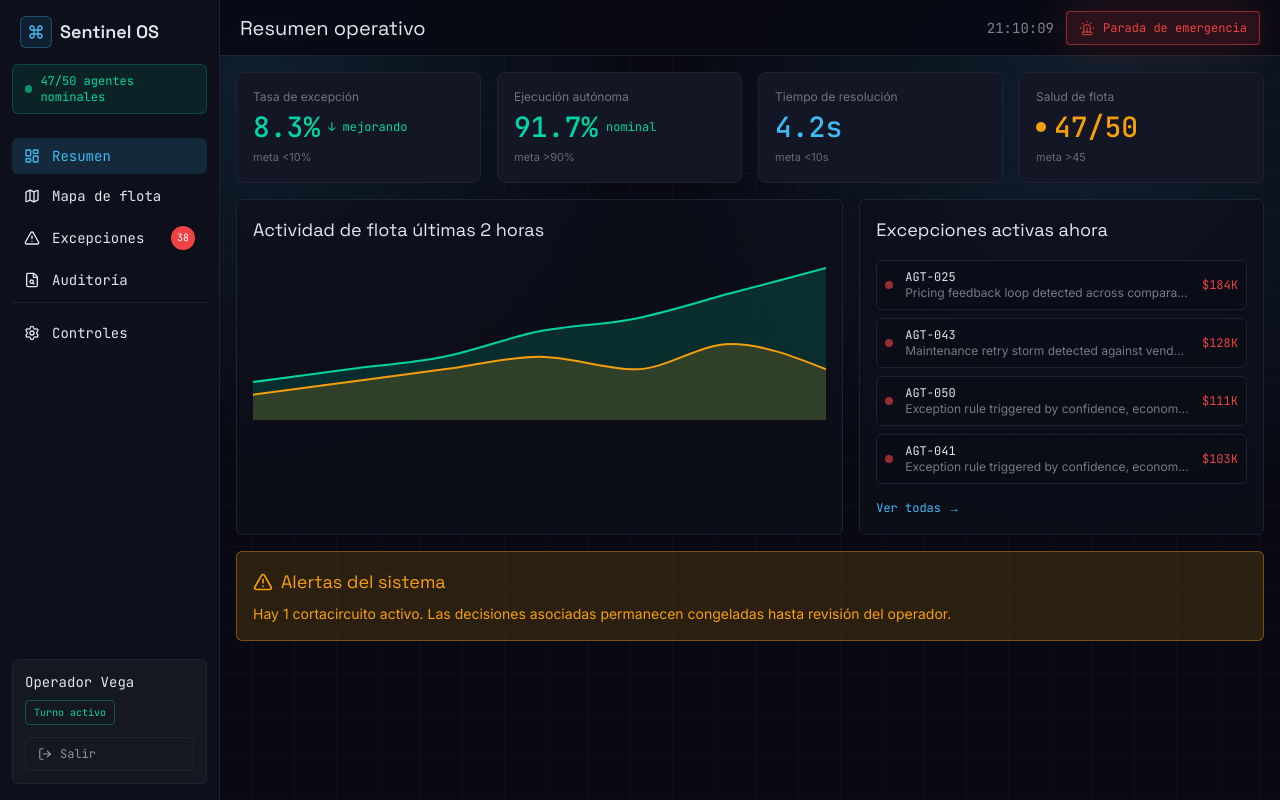
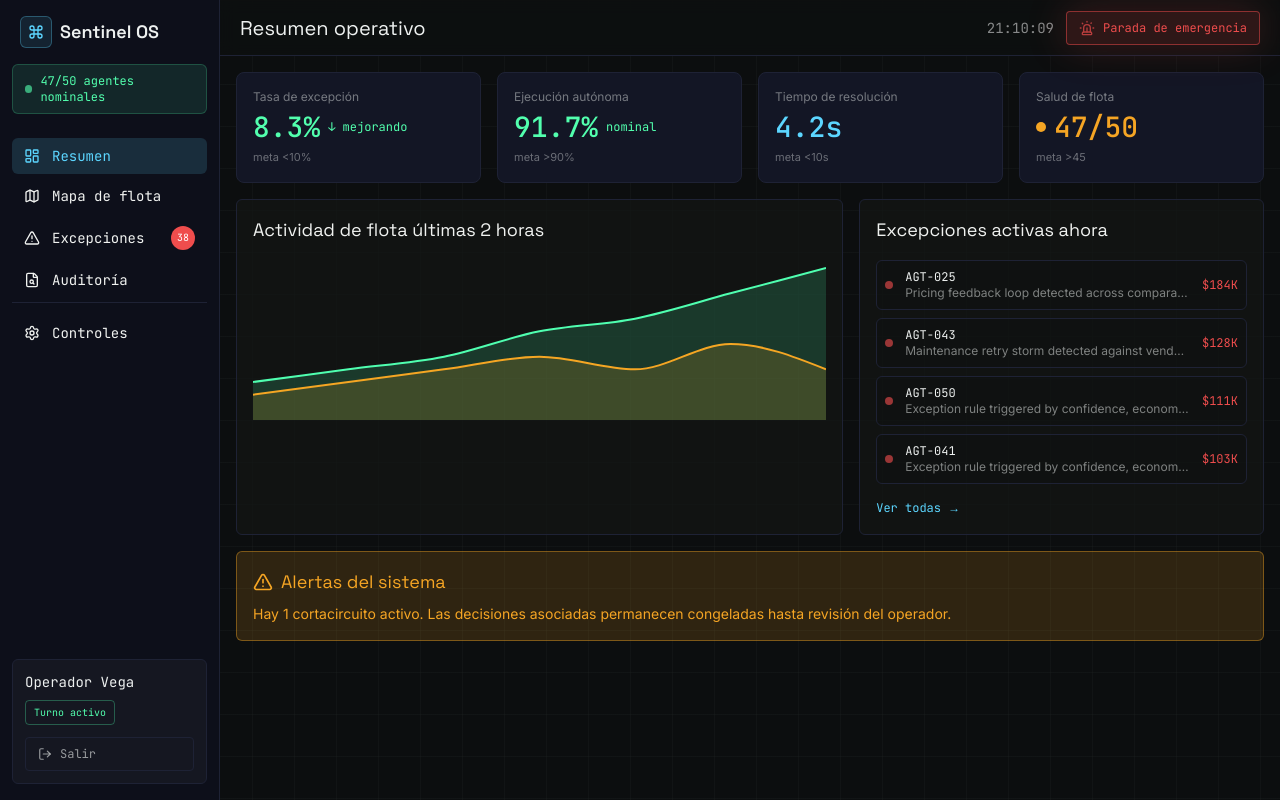
Before and after one commit to leandrodesignux-ux/Sentinel-OS, a Next.js app: page / in a window 1280 px wide. Built offline with nearby package versions, Linux system fonts and the light colour scheme.

Commit message:
Redesign visual system tokens

```diff
--- a/app/globals.css
+++ b/app/globals.css
@@ -3,57 +3,79 @@
 @tailwind utilities;
 
 :root {
-  --bg-void: #070810;
-  --bg-surface: #0D0F1A;
-  --bg-elevated: #131625;
-  --bg-border: #1E2235;
-  --status-nominal: #00D4A1;
-  --status-warning: #F59E0B;
-  --status-critical: #EF4444;
-  --status-offline: #374151;
-  --text-primary: #E2E8F0;
-  --text-secondary: #64748B;
-  --text-muted: #334155;
-  --text-accent: #38BDF8;
-  --conf-high: #00D4A1;
-  --conf-mid: #F59E0B;
-  --conf-low: #EF4444;
-  --glow-critical: 0 0 20px rgba(239, 68, 68, 0.3);
-  --glow-nominal: 0 0 12px rgba(0, 212, 161, 0.2);
-  --background: 235 39% 5%;
-  --foreground: 214 32% 91%;
-  --card: 232 33% 8%;
-  --border: 228 28% 16%;
-  --input: 228 28% 16%;
-  --ring: 199 89% 60%;
-  --primary: 199 89% 60%;
-  --secondary: 230 31% 11%;
-  --destructive: 0 84% 60%;
-  --muted: 215 28% 17%;
-  --accent: 199 89% 60%;
-  --ok: 165 100% 42%;
-  --warn: 38 92% 50%;
-  --critical: 0 84% 60%;
+  /* Fondos — escala de oscuridad */
+  --bg-void: #080909;
+  --bg-canvas: #0C0E0F;
+  --bg-surface: #111314;
+  --bg-elevated: #181A1B;
+  --bg-hover: #1E2122;
+  --bg-border: #252829;
+
+  /* Sistema semántico */
+  --status-nominal: #4FFFB0;
+  --status-warning: #F5A623;
+  --status-critical: #FF4545;
+  --status-offline: #3A3D3F;
+  --status-accent: #60C8FF;
+
+  /* Tipografía */
+  --text-primary: #F0F2F0;
+  --text-secondary: #8A9090;
+  --text-muted: #454A4A;
+  --text-accent: #60C8FF;
+
+  /* Confianza */
+  --conf-high: #4FFFB0;
+  --conf-mid: #F5A623;
+  --conf-low: #FF4545;
+
+  /* Shadcn tokens */
+  --background: 165 6% 6%;
+  --foreground: 160 10% 94%;
+  --card: 165 6% 8%;
+  --border: 160 4% 16%;
+  --input: 160 4% 16%;
+  --ring: 195 100% 68%;
+  --primary: 195 100% 68%;
+  --secondary: 165 6% 10%;
+  --destructive: 0 84% 62%;
+  --muted: 165 6% 13%;
+  --accent: 195 100% 68%;
+  --ok: 152 100% 66%;
+  --warn: 37 91% 55%;
+  --critical: 0 84% 62%;
 }
 
-* {
-  border-color: hsl(var(--border));
-}
-
-html {
-  background: hsl(var(--background));
-}
+* { border-color: hsl(var(--border)); }
+html { background: var(--bg-void); }
 
 body {
   min-height: 100vh;
-  background:
-    radial-gradient(circle at 20% 10%, hsl(var(--primary) / 0.12), transparent 24rem),
-    radial-gradient(circle at 85% 15%, hsl(var(--accent) / 0.12), transparent 26rem),
-    hsl(var(--background));
-  color: hsl(var(--foreground));
+  background: var(--bg-canvas);
+  color: var(--text-primary);
   font-family: var(--font-inter), Inter, sans-serif;
 }
 
-::selection {
-  background: hsl(var(--primary) / 0.3);
+/* CLASE UTILITARIA: números grandes expresivos */
+.stat-hero {
+  font-family: var(--font-jetbrains-mono), monospace;
+  font-size: clamp(2rem, 4vw, 3.5rem);
+  font-weight: 500;
+  letter-spacing: -0.02em;
+  line-height: 1;
 }
+
+/* Card base con fondo oscuro limpio */
+.card-surface {
+  background: var(--bg-surface);
+  border: 1px solid var(--bg-border);
+  border-radius: 12px;
+  padding: 1.5rem;
+}
+
+/* Barra de acento superior (como la referencia) */
+.card-accent-top {
+  border-top: 2px solid var(--status-nominal);
+}
+
+::selection { background: hsl(var(--primary) / 0.25); }
```
